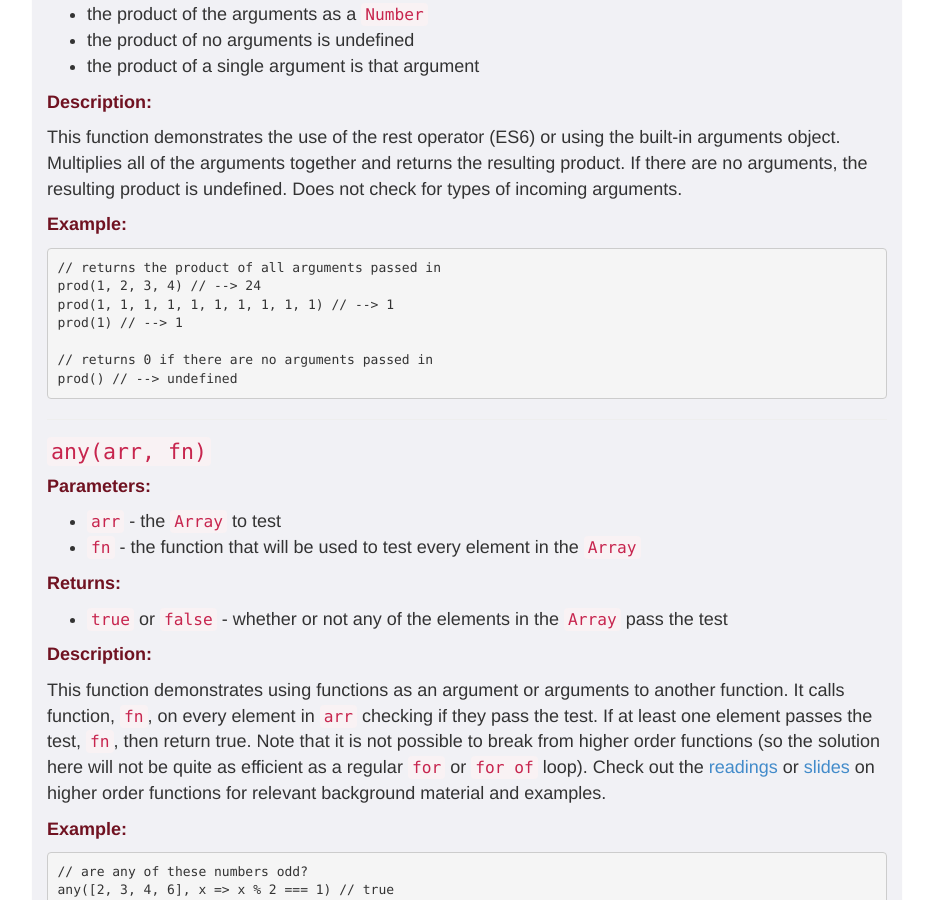
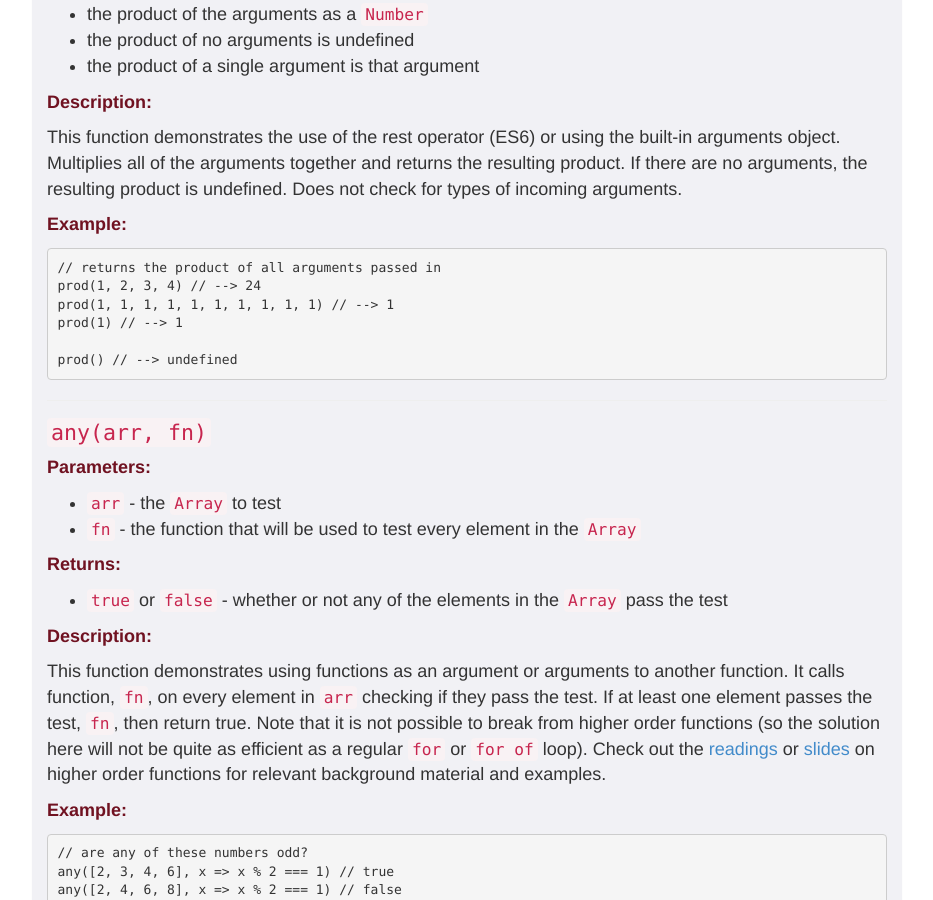
Before and after one commit to foureyes/csci-ua.0480-spring2017-008, a Jekyll site: the page built from homework/02.markdown, in a window 1280 px wide and 900 px high, scrolled down 2305 px. Shown: the whole window, without its empty margins (173-1106 px from the left). Built offline with Jekyll 4.4.1, drawn with Linux system fonts in a browser that asks for light colours.

Commit message:
fix hw 2 issues

```diff
--- a/homework/02.markdown
+++ b/homework/02.markdown
@@ -115,7 +115,6 @@ __Example:__
     prod(1, 1, 1, 1, 1, 1, 1, 1, 1, 1) // --> 1
     prod(1) // --> 1
 
-    // returns 0 if there are no arguments passed in
     prod() // --> undefined
 
 <hr>
@@ -247,7 +246,8 @@ __Example:__
 
     const = limitedParseInt = limitCallsDecorator(parseInt, 3);
     limitedParseInt("423") // --> 423
-    limitedParseInt("423") // --> 423 limitedParseInt("423") // --> 423
+    limitedParseInt("423") // --> 423
+    limitedParseInt("423") // --> 423
     limitedParseInt("423") // --> undefined
 
 <hr>
```
